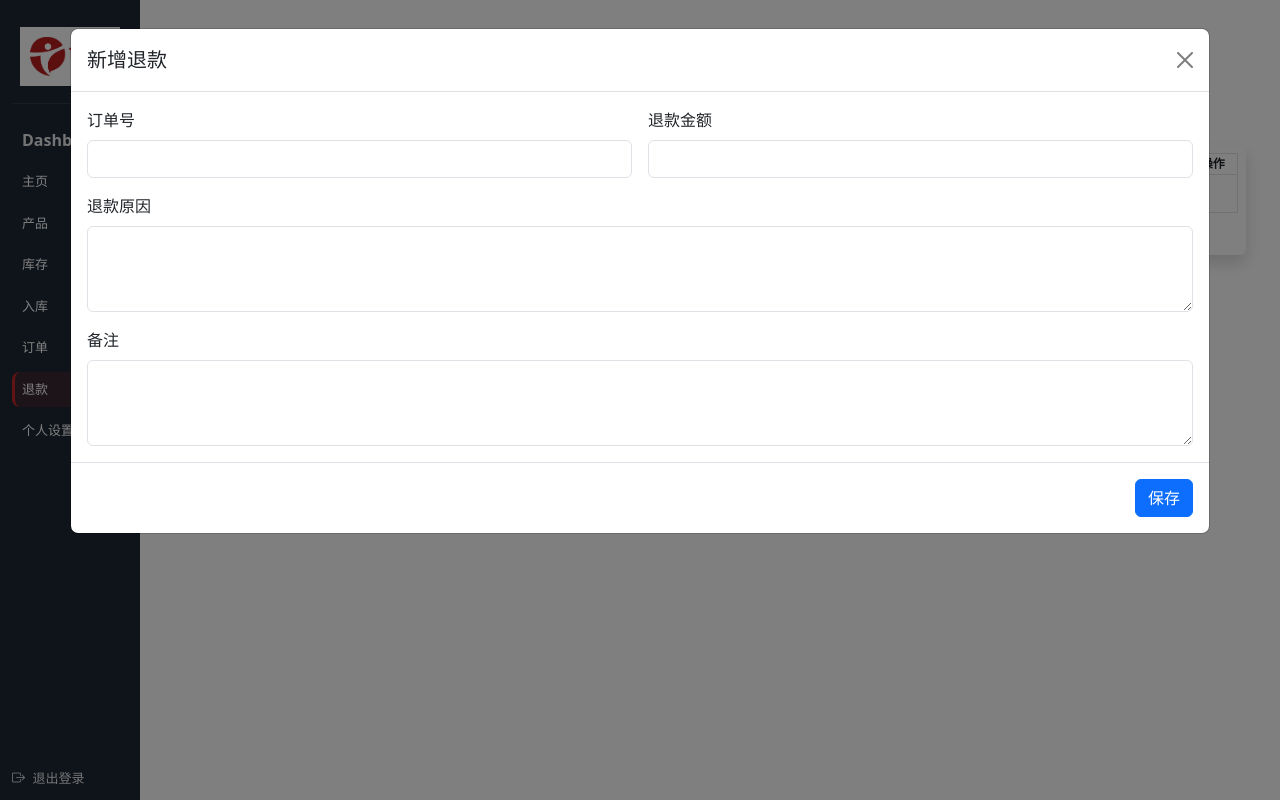
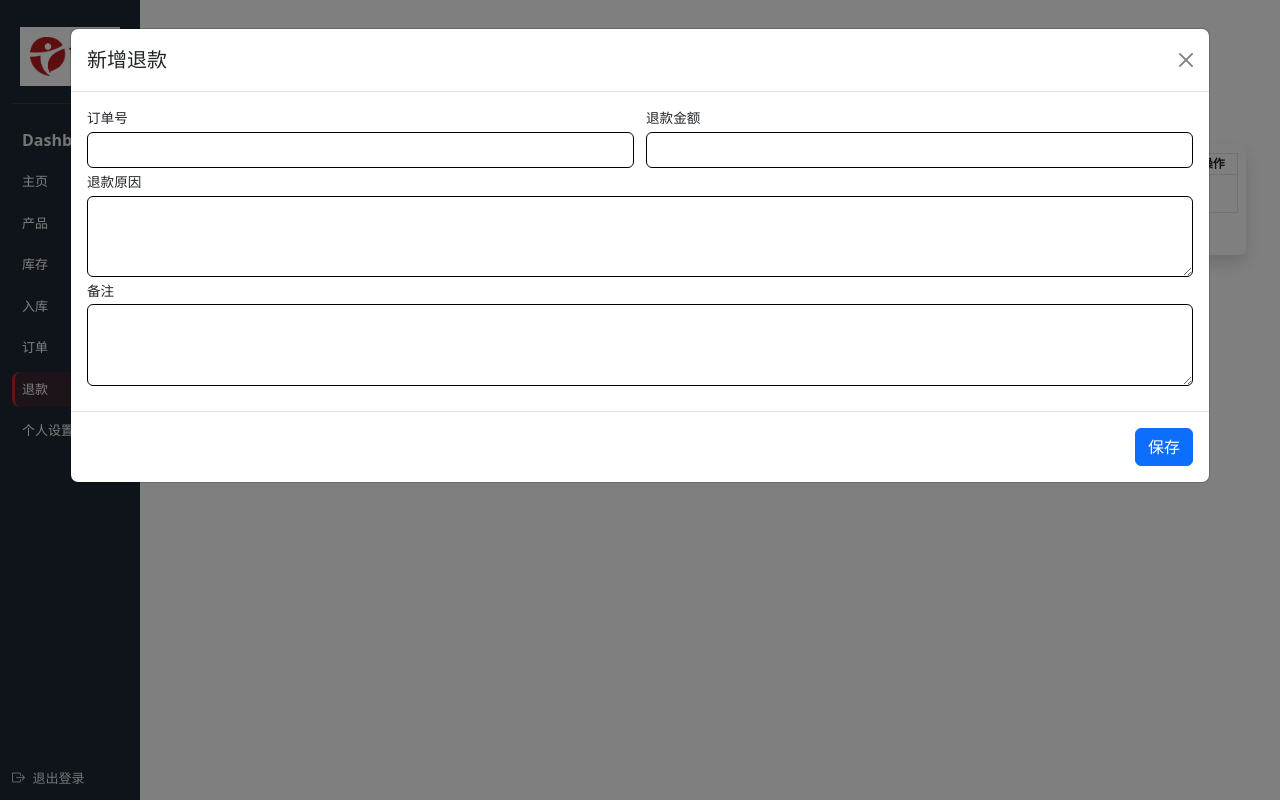
Before and after one commit to chen-fang-1992/WMS, a Django app: page /refunds/ in a window 1280 px wide, after a click on "新增退款". Run offline with Django 5.2, Linux system fonts and the light colour scheme; the visitor is signed in with stand-in values (Sample User, id 1); data that the repository does not hold is empty; some libraries are stand-ins or nearby versions.

Commit message:
输入框UI

```diff
--- a/app/refund/templates/refund/modal.html
+++ b/app/refund/templates/refund/modal.html
@@ -1,3 +1,44 @@
+<style>
+#refundDetailModal,
+#createRefundModal {
+	font-size: 0.85em;
+}
+#refundDetailModal input,
+#refundDetailModal textarea,
+#createRefundModal input,
+#createRefundModal textarea {
+	font-size: 1.1em;
+	border-radius: 0.375rem !important;
+}
+#refundDetailModal input:not(:read-only),
+#refundDetailModal select,
+#refundDetailModal textarea,
+#createRefundModal input:not(:read-only),
+#createRefundModal select,
+#createRefundModal textarea {
+	border: 1.5px solid black;
+}
+#refundDetailModal input:is(:read-only),
+#createRefundModal input:is(:read-only) {
+	background-color: #f8f9fa;
+	border: 1px dashed #ccc;
+	pointer-events: none;
+}
+#detail-edit-form .form-label,
+#create-refund-form .form-label {
+	margin-bottom: 0.2rem;
+}
+#detail-edit-form .row.compact-row,
+#create-refund-form .row.compact-row {
+	--bs-gutter-x: 0.75rem;
+	--bs-gutter-y: 0.25rem;
+}
+#detail-edit-form .compact-section-gap,
+#create-refund-form .compact-section-gap {
+	margin-bottom: 0.6rem !important;
+}
+</style>
+
 <div class="modal fade" id="refundDetailModal" tabindex="-1" aria-labelledby="refundDetailModalLabel" aria-hidden="true">
 	<div class="modal-dialog modal-xl">
 		<div class="modal-content">
@@ -10,7 +51,7 @@
 				<div class="modal-body">
 					<div id="refund-detail-error" class="alert alert-danger py-2 d-none"></div>
 					<div id="refund-detail-msg" class="alert alert-success py-2 d-none"></div>
-					<div class="row g-3">
+					<div class="row compact-row compact-section-gap">
 						<div class="col-md-3">
 							<label class="form-label">退款单号</label>
 							<input type="text" class="form-control" id="detail-refund-no" readonly>
@@ -60,7 +101,7 @@
 				{% csrf_token %}
 				<div class="modal-body">
 					<div id="create-refund-error" class="alert alert-danger py-2 d-none"></div>
-					<div class="row g-3">
+					<div class="row compact-row compact-section-gap">
 						<div class="col-md-6">
 							<label class="form-label">订单号</label>
 							<input type="text" name="order_ref" class="form-control">
```
Also changed, not shown: app/inbounds/templates/inbounds/list.html (+30 -1 lines), app/orders/templates/orders/modal.html (+17 -1 lines), app/products/templates/products/modal.html (+23 -8 lines).
